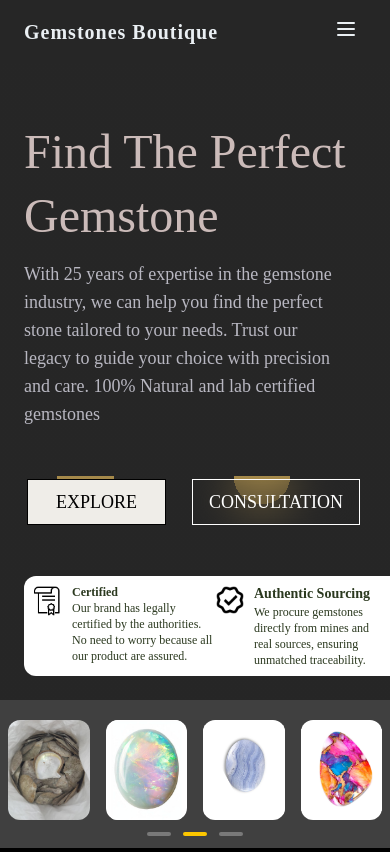
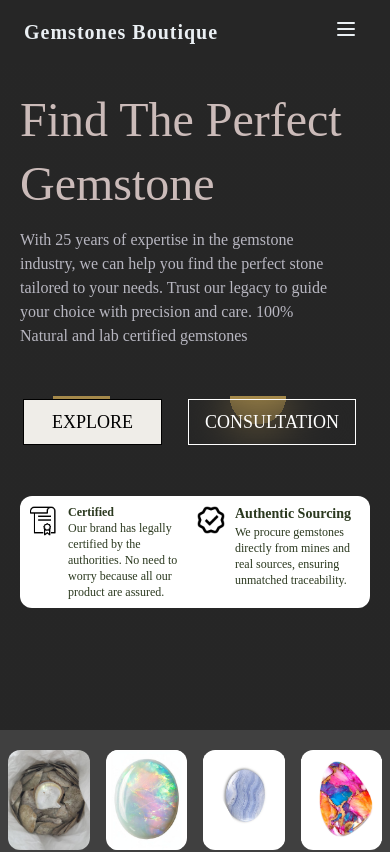
Before and after one commit to JatinMehta007/Freelance-project, a React (Vite) app: page / in a window 390 px wide. Shown: the top 852 px of the page. Built offline with nearby package versions, Linux system fonts and the light colour scheme; grey boxes are pictures that could not be loaded; a web font is replaced by a local one.

Commit message:
make responsiveness

```diff
--- a/src/pages/LandingPage.jsx
+++ b/src/pages/LandingPage.jsx
@@ -6,17 +6,17 @@ export const Landing = () => {
   const navigate = useNavigate();
   return (
     <>
-      <div id="Home"  style={{ fontFamily: '"Times New Roman", Times, serif' }}   className="lg:h-screen h-[700px] w-screen overflow-hidden    bg-gradient-to-r  from-neutral-800 via-neutral-800 to-neutral-800">
+      <div id="Home"  style={{ fontFamily: '"Times New Roman", Times, serif' }}   className="lg:h-screen h-[730px] w-screen overflow-hidden flex-col  items-center  bg-gradient-to-r  from-neutral-800 via-neutral-800 to-neutral-800">
         {/* Overlayed Text */}
         <div className="lg:grid lg:grid-cols-[40%_60%] ">
           <div className="">
-            <div className=" relative  w-[100%]  left-6 lg:left-24  z-30 top-32 text-5xl md:text-7xl">
-              <p  className=" font-normal  text-[#CBBBB9]  ">
+            <div className=" relative  w-[100%]  left-5 lg:left-24  z-30 top-24 md:top-32 text-5xl md:text-7xl">
+              <p  className=" font-normal  text-[#CBBBB9] pr-2 md:pr-0  ">
                 Find The Perfect{" "}
               </p>
               {/* <ColourfulText text="Gemstone Boutique" /> */}
               <p className="  mt-4 font-normal text-[#CBBBB9]">Gemstone </p>
-              <p className="text-lg  w-[83%] mt-5 font-normal text-[#B8B7C1] ">
+              <p className="text-base md:text-lg   w-[83%] mt-5 font-normal text-[#B8B7C1] ">
                 With 25 years of expertise in the gemstone industry, we can help
                 you find the perfect stone tailored to your needs. Trust our
                 legacy to guide your choice with precision and care. 100%
@@ -39,21 +39,27 @@ export const Landing = () => {
               <div>
 
               </div>
-              <div className="w-[380px] lg:w-[750px] absolute py-2 px-2 lg:px-8 lg:py-6 grid-cols-2  grid mt-12 bg-white rounded-xl">
-                <div className="flex justify-center ">
-                <img src="./diploma.png" alt="" className="lg:w-14 lg:h-14 w-8 h-8  "/>
-                <div className="text-xs  w-[78%] lg:w-[70%] text-[#2B391F] ml-2 lg:ml-3">
-                <p className=" lg:text-sm font-bold">Certified</p>
-                <p className="font-normal lg:tracking-wider">Our brand has legally certified by the authorities. No need to worry because all our product are assured.</p>
+             <div>
+  <div className="w-[350px] lg:w-[750px] absolute py-2 px-2 lg:px-8 lg:py-6 grid-cols-2 grid mt-12 bg-white rounded-xl mx-auto md:mx-0">
+    <div className="flex justify-center">
+      <img src="./diploma.png" alt="" className="lg:w-14 lg:h-14 w-8 h-8" />
+      <div className="text-xs w-[78%] lg:w-[70%] text-[#2B391F] ml-2 lg:ml-3">
+        <p className="lg:text-sm font-bold">Certified</p>
+        <p className="font-normal lg:tracking-wider">
+          Our brand has legally certified by the authorities. No need to worry
+          because all our product are assured.
+        </p>
       </div>
     </div>
-                <div className="flex ">
-                <img src="./account.png" alt="" className="lg:w-12 lg:h-12 w-8 h-8 "/>
+    <div className="flex">
+      <img src="./account.png" alt="" className="lg:w-12 lg:h-12 w-8 h-8" />
       <div className="text-xs w-[70%] text-[#2B391F] ml-2 lg:ml-3">
         <p className="text-sm font-bold">Authentic Sourcing</p>
-                <p className="font-normal lg:tracking-wider">We procure gemstones directly from
-                    mines and real sources, ensuring
-                    unmatched traceability.</p>
+        <p className="font-normal lg:tracking-wider">
+          We procure gemstones directly from mines and real sources, ensuring
+          unmatched traceability.
+        </p>
+      </div>
     </div>
   </div>
 </div>
```
Lines whose indentation alone changed are shown as unchanged.
